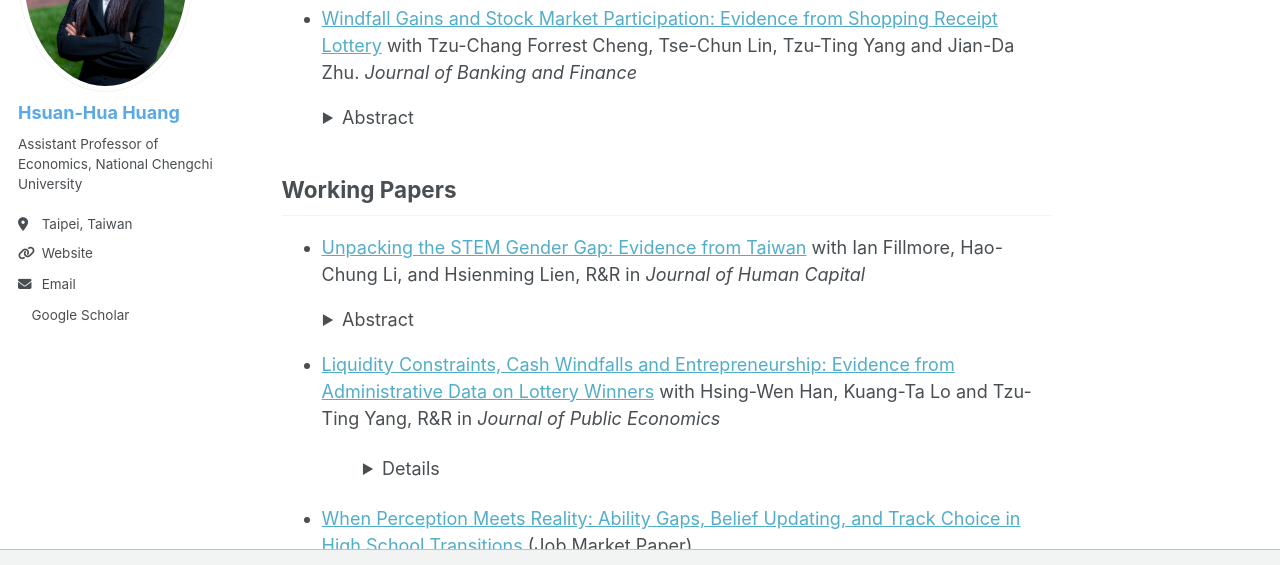
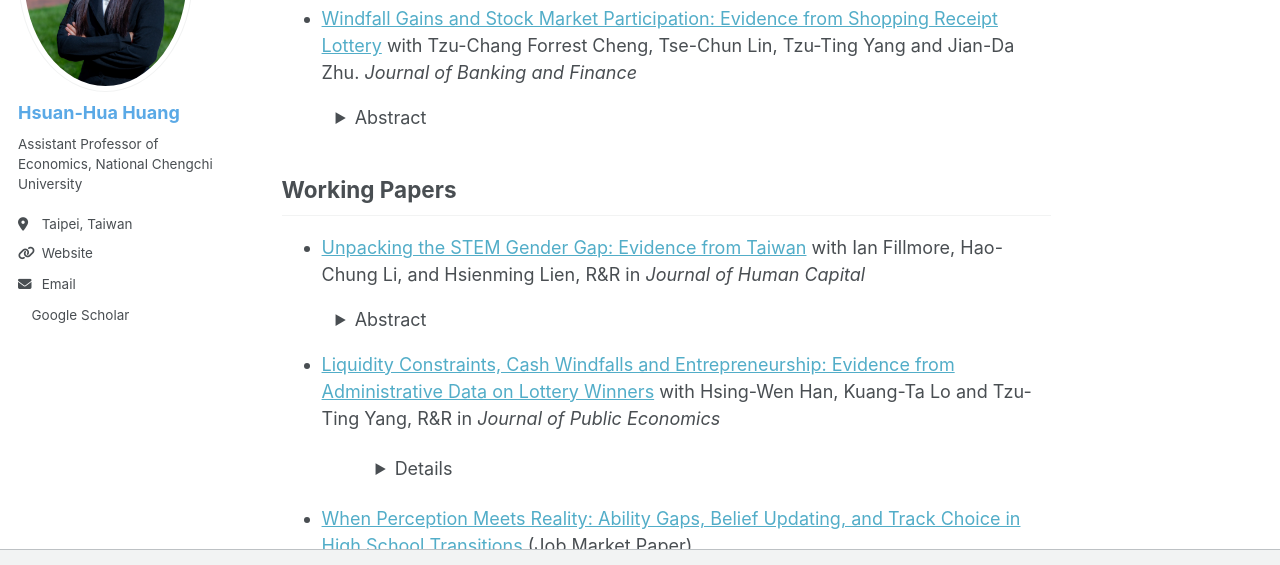
Before and after one commit to hsuanhua-huang/hsuanhua-huang, a Jekyll site: the page built from _pages/research.md, in a window 1280 px wide. Shown: the part 240-805 px from the top of the page. Built offline with Jekyll 4.4.1, drawn with Linux system fonts in a browser that asks for light colours; a style sheet for code colours, icons or effects is not loaded.

Commit message:
Update main.scss

```diff
--- a/assets/css/main.scss
+++ b/assets/css/main.scss
@@ -44,6 +44,6 @@
 
 /* Abstract 和清單內容對齊 */
 .page__content details {
-  margin-left: 2.3em;
+  margin-left: 3em;
   margin-bottom: 1em;
 }
```
